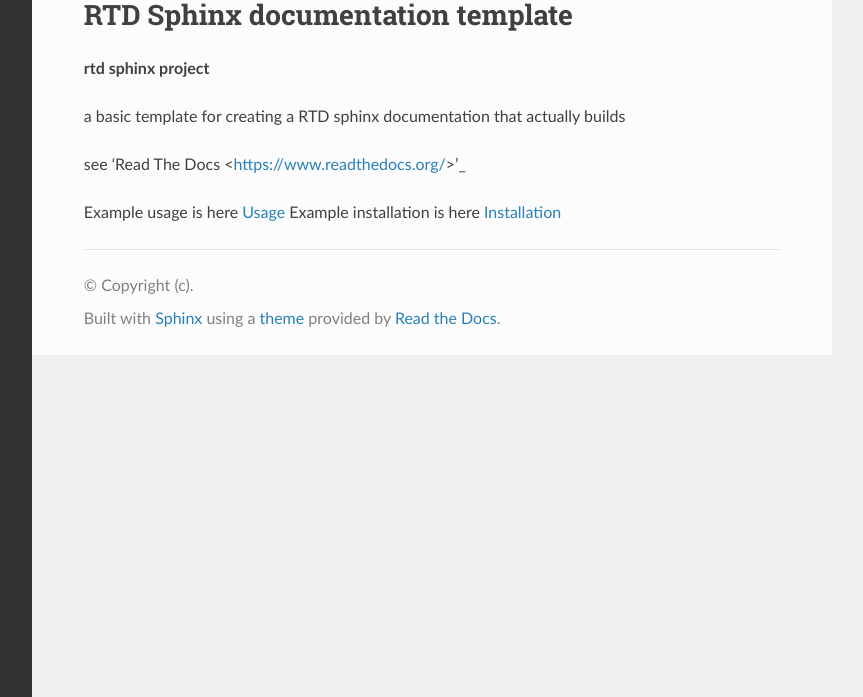
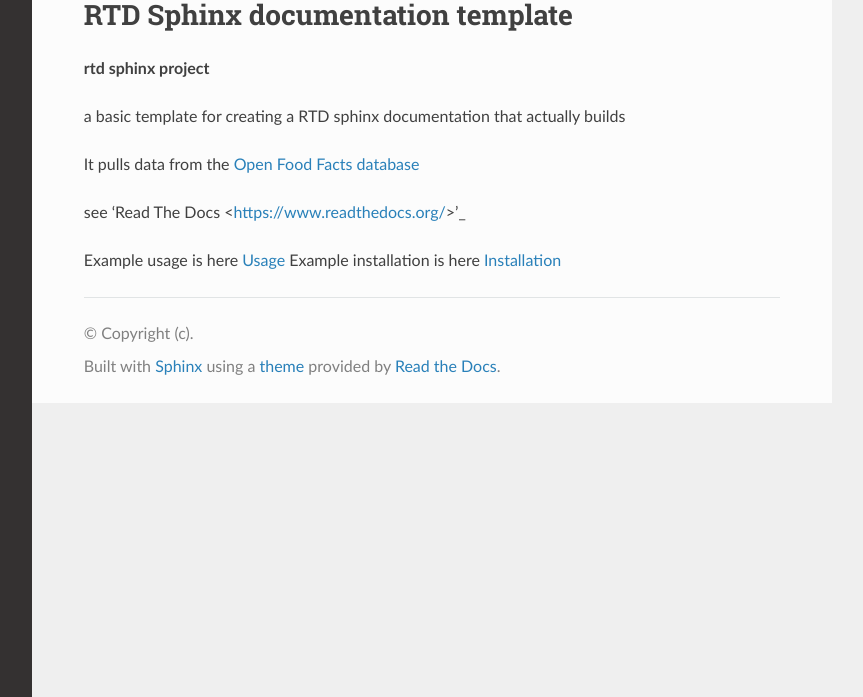
Before and after one commit to mkner/robo-pid, a Sphinx documentation site: the page built from docs/index.rst, in a window 1280 px wide, cut to the strip 203-900 px from the top of the page. Shown: the whole strip, without its empty margins (268-1131 px from the left). Built offline with Sphinx 7.4.7 and the Read the Docs theme 2.0.0, drawn with Linux system fonts in a browser that asks for light colours.

Commit message:
Update index.rst

```diff
--- a/docs/index.rst
+++ b/docs/index.rst
@@ -8,6 +8,8 @@
 a basic template for creating a RTD sphinx documentation
 that actually builds
 
+It pulls data from the `Open Food Facts database <https://world.openfoodfacts.org/>`_
+
 see 'Read The Docs <https://www.readthedocs.org/>'_
 
 
```
